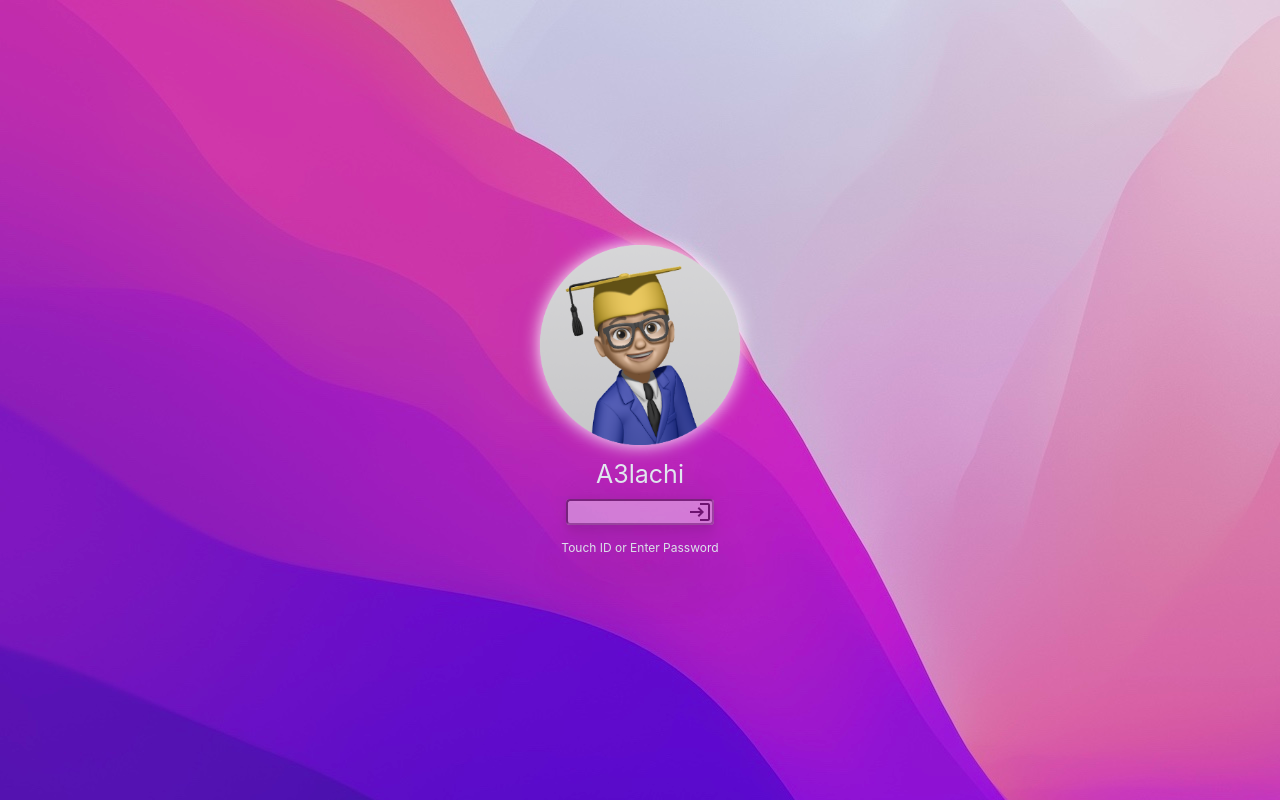
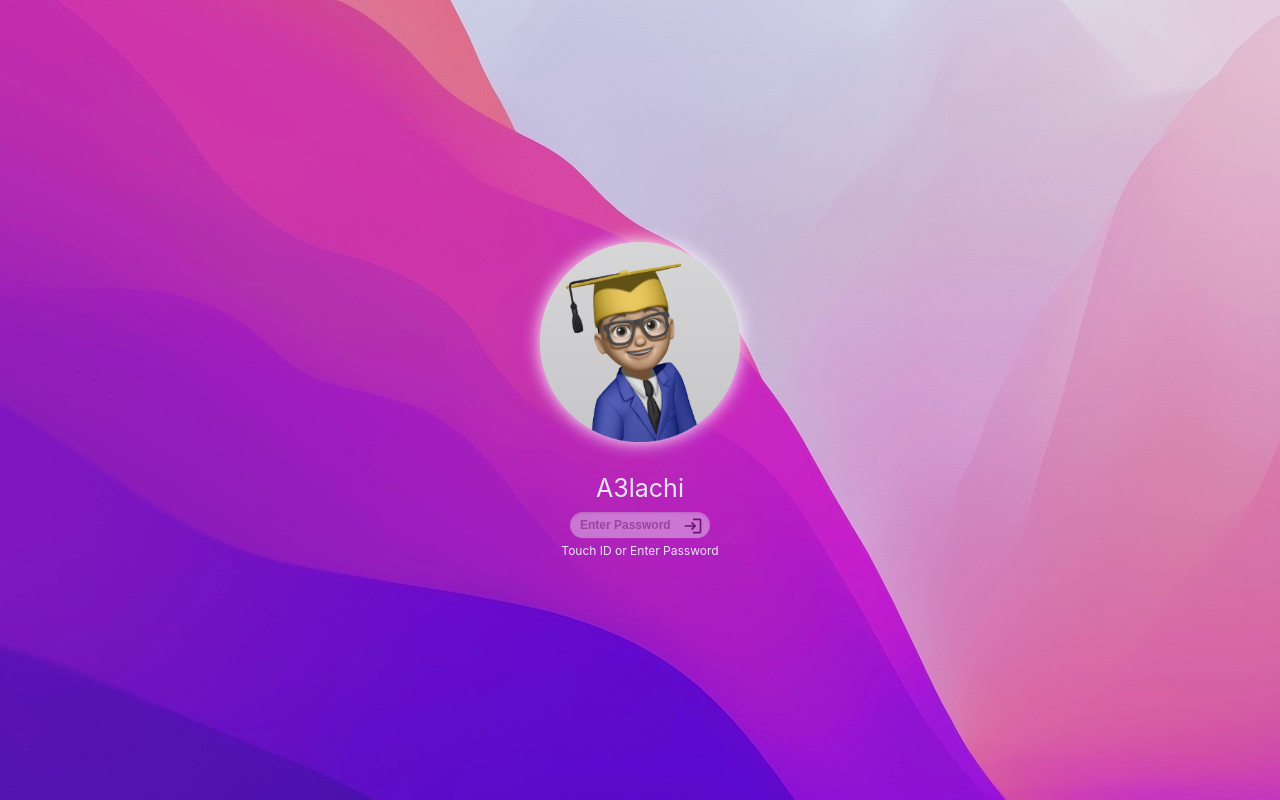
Before and after one commit to a3lachi/WebMac, a Vue app: page / in a window 1280 px wide. Built offline with nearby package versions, Linux system fonts and the light colour scheme.

Commit message:
NGL CSS ON FIRE 💯💯💯

```diff
--- a/src/pages/Start.vue
+++ b/src/pages/Start.vue
@@ -56,10 +56,12 @@ export default {
     {{ userName[this.pImg] }}
   </div>
 
-  <div id="pwd" >
+  <!-- <div id="pwd" >
     <input id="pwdd" type="password" required @click="Login($event)">
-    <!-- <div id="lgin"><img  id="lgin" src="login.svg" /></div> -->
-  </div>
+  </div> -->
+  <form method="get" action="/search" id="search">
+    <input name="q" type="password" size="40" required placeholder="Enter Password" @click="Login($event)" />
+  </form>
 
   <div id="strtmsg">
     {{ message }}
@@ -77,11 +79,15 @@ export default {
   justify-content: center;
   align-items: center;
   flex-direction: column;
-  gap:10px;
+
   background-image: url('/start.jpeg');
   color:#e2e8f0 ;
+  font-family: -apple-system, BlinkMacSystemFont, sans-serif;
+
 }
-
+#profileImg{
+  margin-bottom: 27px;
+}
 #profile {
   width: 200px;
   height: 200px;
@@ -95,10 +101,11 @@ export default {
 
 #usrnm {
   font-size: 25px;
+  margin-bottom: 9px;
 
 }
 
-#pwd {
+/* #pwd {
   background-color: white;
   opacity: 0.4;
   color: #f8fafc ;
@@ -108,15 +115,15 @@ export default {
 }
 input, select, textarea{
     color: #1e293b;
-}
+} */
 
-#pwdd {
+/* #pwdd {
   background: url('/login.svg') no-repeat right ;
   cursor: default;
   height:20px;
   width: 140px;
   border-radius: 4px;
-}
+} */
 
 textarea:focus, input:focus{
     outline: none;
@@ -126,5 +133,41 @@ textarea:focus, input:focus{
   height:20px;
   width:20px;
 
+
 }
+
+#search input[type="password"] {
+    cursor:default ;
+    background: url('/login.svg') no-repeat right ;
+    background-position:  113px 3.5px;
+    background-size: 20px 20px;
+
+    /* background: url(search-dark.png) no-repeat 10px 6px #444; */
+
+    background-color: #f1f5f9;
+    opacity: 0.4;
+    border: 0 none;
+    font: bold 12px Arial,Helvetica,Sans-serif;
+    /* color: white; */
+    width: 100px;
+    padding: 6px 25px 6px 10px;
+    -webkit-border-radius: 20px;
+    -moz-border-radius: 20px;
+    border-radius: 20px;
+    /* text-shadow: 0 2px 2px rgba(0, 0, 0, 0.3); */
+    -webkit-box-shadow: 0 1px 0 rgba(255, 255, 255, 0.1), 0 1px 3px rgba(0, 0, 0, 0.2) inset;
+    -moz-box-shadow: 0 1px 0 rgba(255, 255, 255, 0.1), 0 1px 3px rgba(0, 0, 0, 0.2) inset;
+    box-shadow: 0 1px 0 rgba(255, 255, 255, 0.1), 0 1px 3px rgba(0, 0, 0, 0.2) inset;
+    -webkit-transition: all 0.7s ease 0s;
+    -moz-transition: all 0.7s ease 0s;
+    -o-transition: all 0.7s ease 0s;
+    transition: all 0.7s ease 0s;
+    padding-right: 30px;
+    }
+
+
+#search input[type="password"]:focus {
+    background-position:  163px 3.5px;
+    width: 150px;
+    }
 </style>
```
